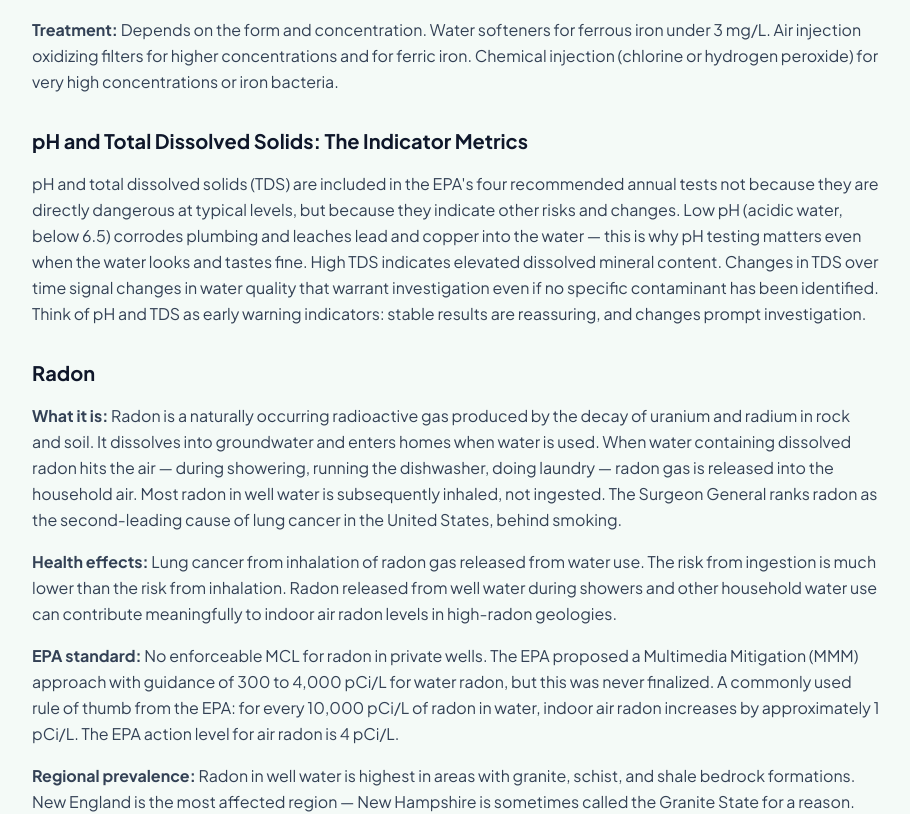
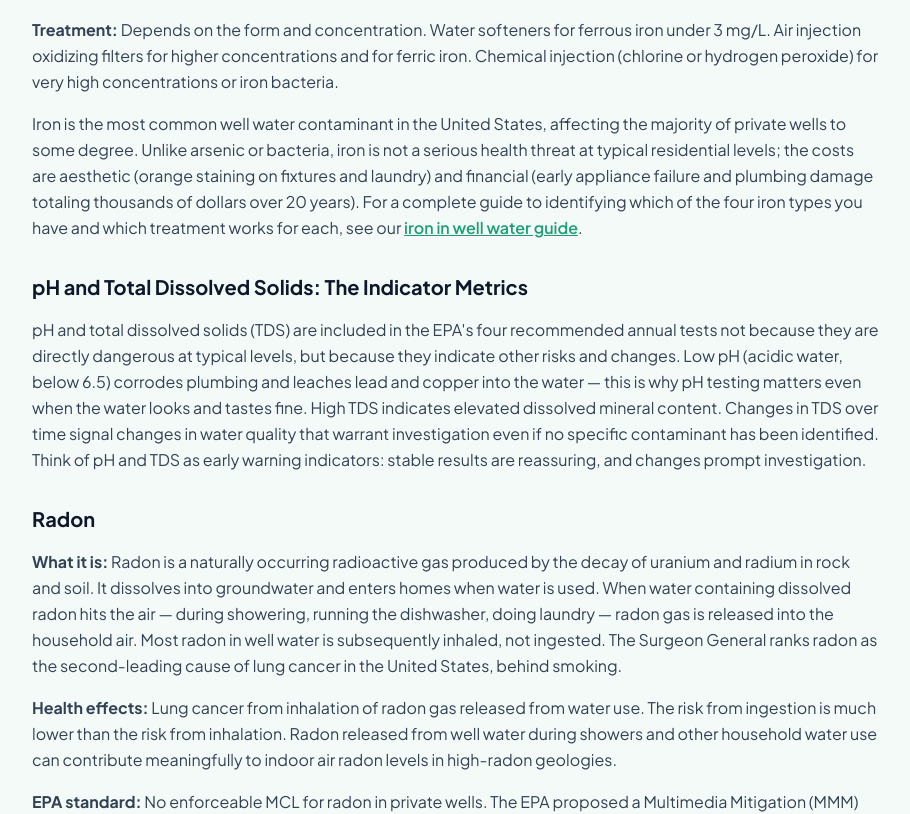
Before and after one commit to thebasementguide2026/thewell.guide-, a Next.js app: page /guides/well-water-contaminants in a window 1280 px wide. Shown: the part 8229-9043 px from the top of the page, without its empty margins (184-1094 px from the left). Built offline with nearby package versions, Linux system fonts and the light colour scheme.

Commit message:
Add inbound link to iron-in-well-water guide

```diff
--- a/app/guides/well-water-contaminants/page.tsx
+++ b/app/guides/well-water-contaminants/page.tsx
@@ -439,8 +439,11 @@ export default function WellWaterContaminants() {
           <p className='text-slate-700 leading-relaxed mb-4'>
             <strong>Forms of iron in well water:</strong> Ferrous (dissolved, clear-water iron) &mdash; invisible in the tap but turns orange-brown when exposed to air. Ferric (oxidized, red-water iron) &mdash; already visible as orange-brown particles. Iron bacteria &mdash; microorganisms that feed on iron and create slime, staining, and musty odors. See the <Link href='/problems/brown-rusty-well-water' className='font-semibold underline' style={{ color: '#1D9E75' }}>brown or rusty water guide</Link> for complete diagnosis.
           </p>
+          <p className='text-slate-700 leading-relaxed mb-4'>
+            <strong>Treatment:</strong> Depends on the form and concentration. Water softeners for ferrous iron under 3 mg/L. Air injection oxidizing filters for higher concentrations and for ferric iron. Chemical injection (chlorine or hydrogen peroxide) for very high concentrations or iron bacteria.
+          </p>
           <p className='text-slate-700 leading-relaxed mb-8'>
-            <strong>Treatment:</strong> Depends on the form and concentration. Water softeners for ferrous iron under 3 mg/L. Air injection oxidizing filters for higher concentrations and for ferric iron. Chemical injection (chlorine or hydrogen peroxide) for very high concentrations or iron bacteria.
+            Iron is the most common well water contaminant in the United States, affecting the majority of private wells to some degree. Unlike arsenic or bacteria, iron is not a serious health threat at typical residential levels; the costs are aesthetic (orange staining on fixtures and laundry) and financial (early appliance failure and plumbing damage totaling thousands of dollars over 20 years). For a complete guide to identifying which of the four iron types you have and which treatment works for each, see our <Link href='/guides/iron-in-well-water' className='font-semibold underline' style={{ color: '#1D9E75' }}>iron in well water guide</Link>.
           </p>
 
           {/* pH and TDS */}
```
